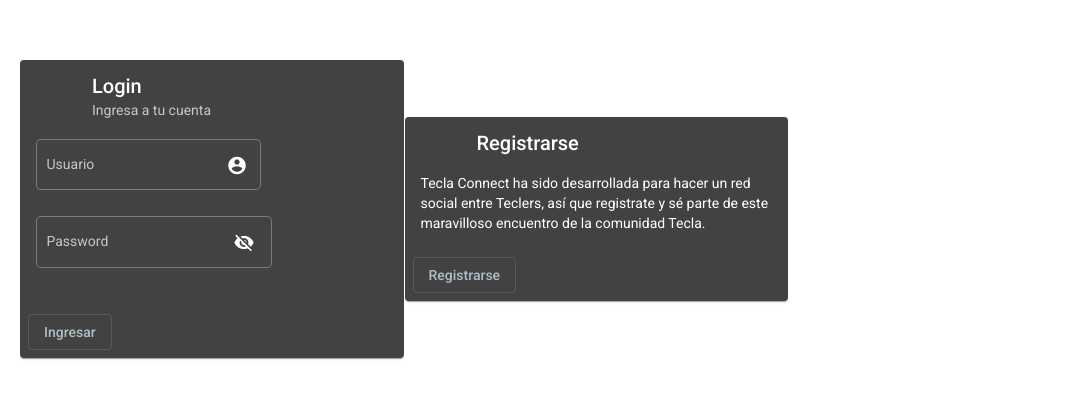
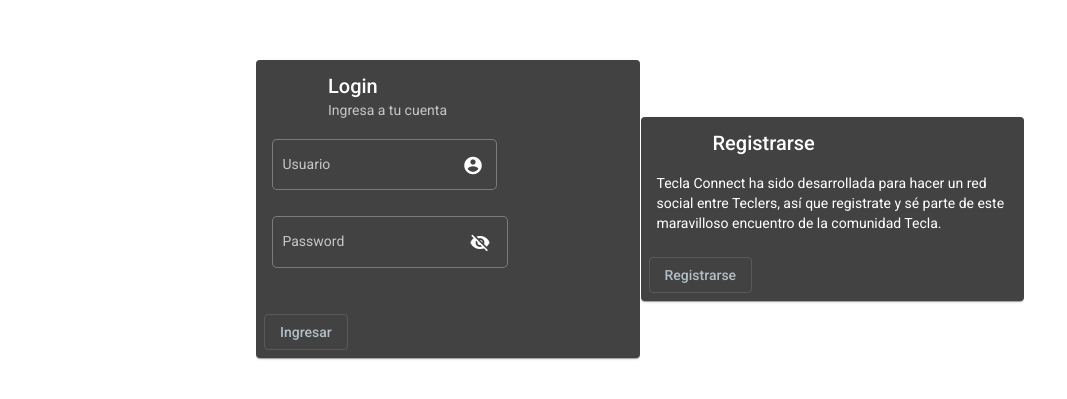
Before and after one commit to Guile890/tecla-tickettwo-frontend, an Angular app in the folder tecla-connect/: page / in a window 1280 px wide. Shown: the part 175-574 px from the top of the page, without its empty margins (0-1067 px from the left). Built offline with nearby package versions, Linux system fonts and the light colour scheme; no server answers.

Commit message:
css change

```diff
--- a/tecla-connect/src/app/componentes/login/login.component.css
+++ b/tecla-connect/src/app/componentes/login/login.component.css
@@ -1,5 +1,5 @@
 .contendor{
     width: 60% !important;
     display: grid;
-    padding-left: 20px;
+    padding-left: 20%;
 }
```
